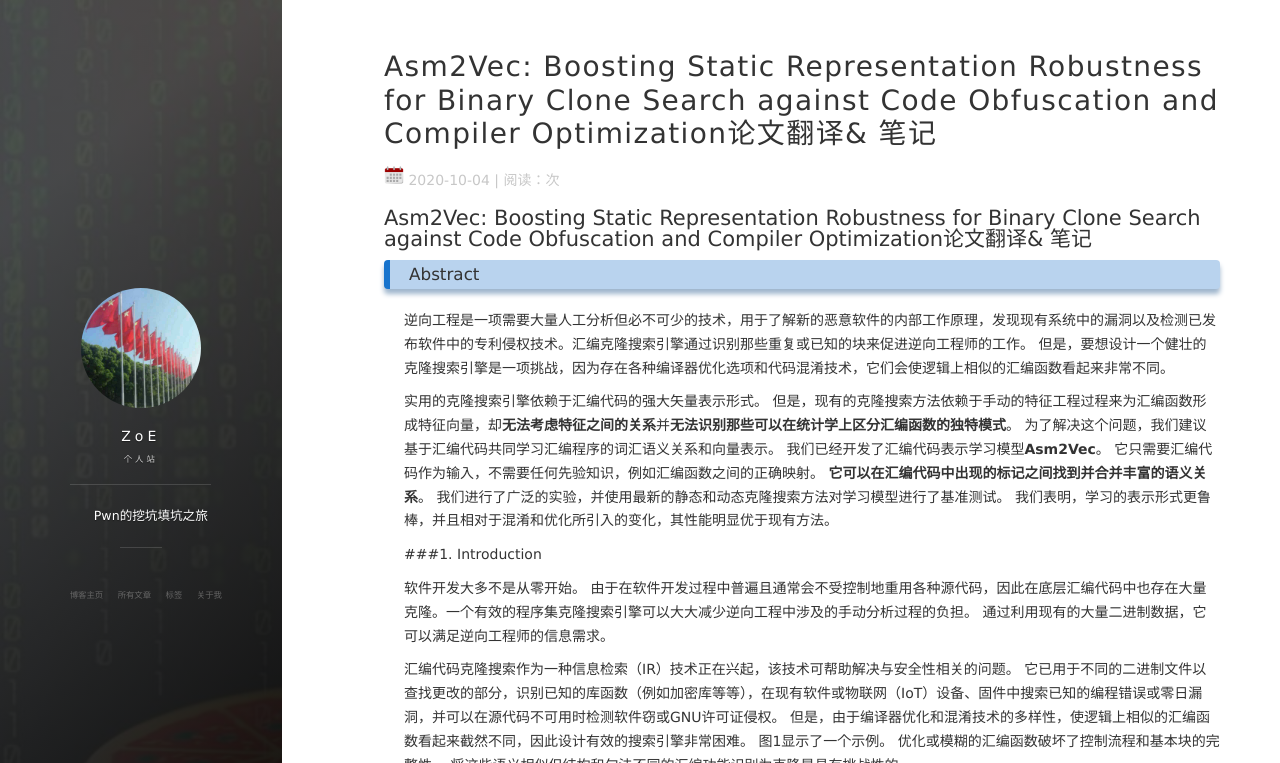
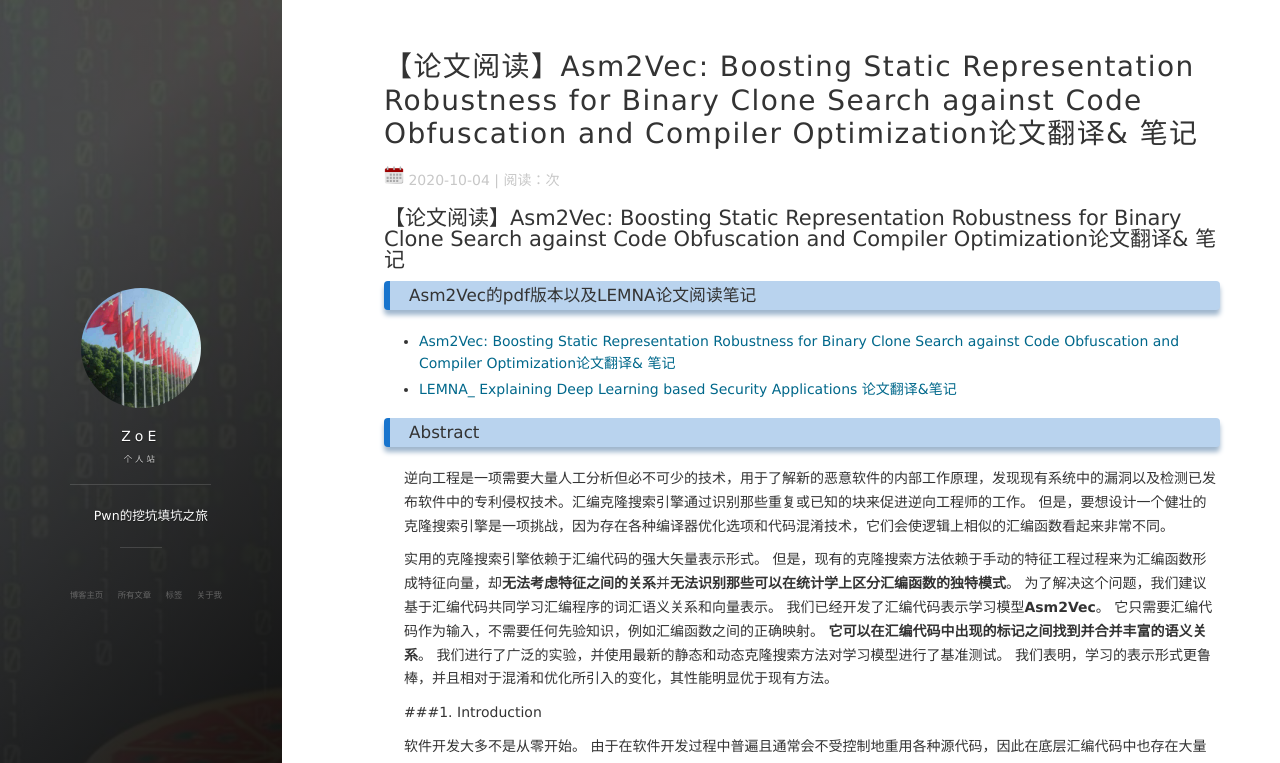
Before and after one commit to ZoEplA/ZoEplA.github.io, a Jekyll site: the page built from _posts/2020-10-04-【论文阅读】Asm2Vec_Boosting Static Representation Robustness for Binary Clone Search against Code Obfuscation and Compiler Optimization论文翻译& 笔记.md, in a window 1280 px wide and 900 px high, cut to the strip 0-763 px from the top of the window. Built offline with Jekyll 4.4.1, drawn with Linux system fonts in a browser that asks for light colours; nearby versions of some CDN libraries; comment, search, counter and statistics services are not loaded.

Commit message:
push pdf

```diff
--- a/_posts/2020-10-04-Asm2Vec_Boosting Static Representation Robustness for Binary Clone Search against Code Obfuscation and Compiler Optimization论文翻译& 笔记.md
+++ b/_posts/2020-10-04-【论文阅读】Asm2Vec_Boosting Static Representation Robustness for Binary Clone Search against Code Obfuscation and Compiler Optimization论文翻译& 笔记.md
@@ -1,11 +1,16 @@
 ---
 layout: post
-title: "Asm2Vec: Boosting Static Representation Robustness for Binary Clone Search against Code Obfuscation and Compiler Optimization论文翻译& 笔记"
+title: "【论文阅读】Asm2Vec: Boosting Static Representation Robustness for Binary Clone Search against Code Obfuscation and Compiler Optimization论文翻译& 笔记"
 date: 2020-10-04
 categories: jekyll update
 ---
 
-## Asm2Vec: Boosting Static Representation Robustness for Binary Clone Search against Code Obfuscation and Compiler Optimization论文翻译& 笔记
+## 【论文阅读】Asm2Vec: Boosting Static Representation Robustness for Binary Clone Search against Code Obfuscation and Compiler Optimization论文翻译& 笔记
+
+### Asm2Vec的pdf版本以及LEMNA论文阅读笔记
+
++ [Asm2Vec: Boosting Static Representation Robustness for Binary Clone Search against Code Obfuscation and Compiler Optimization论文翻译& 笔记](https://github.com/ZoEplA/ZoEplA.github.io/blob/master/share_file/Asm2Vec_Boosting%20Static%20Representation%20Robustness%20for%20Binary%20Clone%20Search%20against%20Code%20Obfuscation%20and%20Compiler%20Optimization%E8%AE%BA%E6%96%87%E7%BF%BB%E8%AF%91%26%20%E7%AC%94%E8%AE%B0.pdf)
++ [LEMNA_ Explaining Deep Learning based Security Applications 论文翻译&笔记](https://github.com/ZoEplA/ZoEplA.github.io/blob/master/share_file/LEMNA_%20Explaining%20Deep%20Learning%20based%20Security%20Applications%20%E8%AE%BA%E6%96%87%E7%BF%BB%E8%AF%91%26%E7%AC%94%E8%AE%B0.pdf)
 
 ### Abstract
 
```
